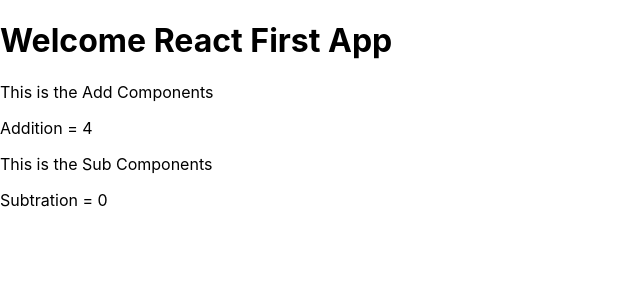
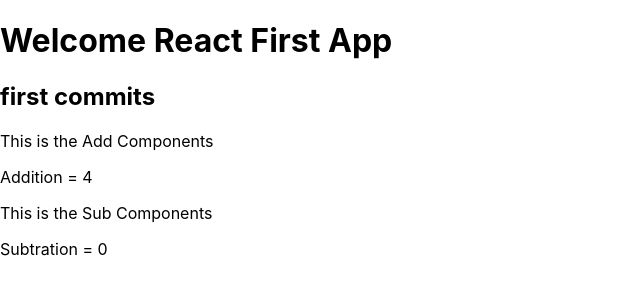
Before and after one commit to SanketWashimkar/my-app, a React (Create React App) app: page / in a window 1280 px wide. Shown: the top 300 px of the page, without its empty margins (0-640 px from the left). Built offline with nearby package versions, Linux system fonts and the light colour scheme.

Commit message:
2nd commit

```diff
--- a/src/App.js
+++ b/src/App.js
@@ -6,6 +6,7 @@
   return (
     <div>
       <h1>Welcome React First App </h1>
+      <h2>first commits</h2>
      <Add a='2' b='2' ></Add>
      <Sub a='2' b='2'></Sub>
     </div>
```
